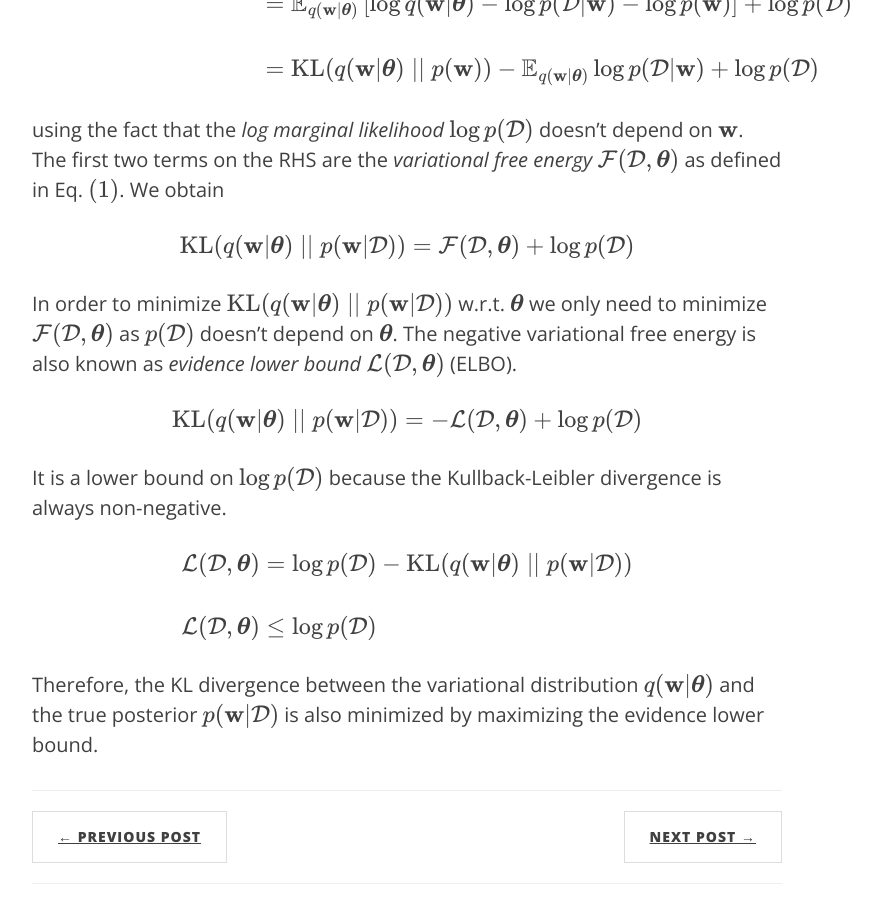
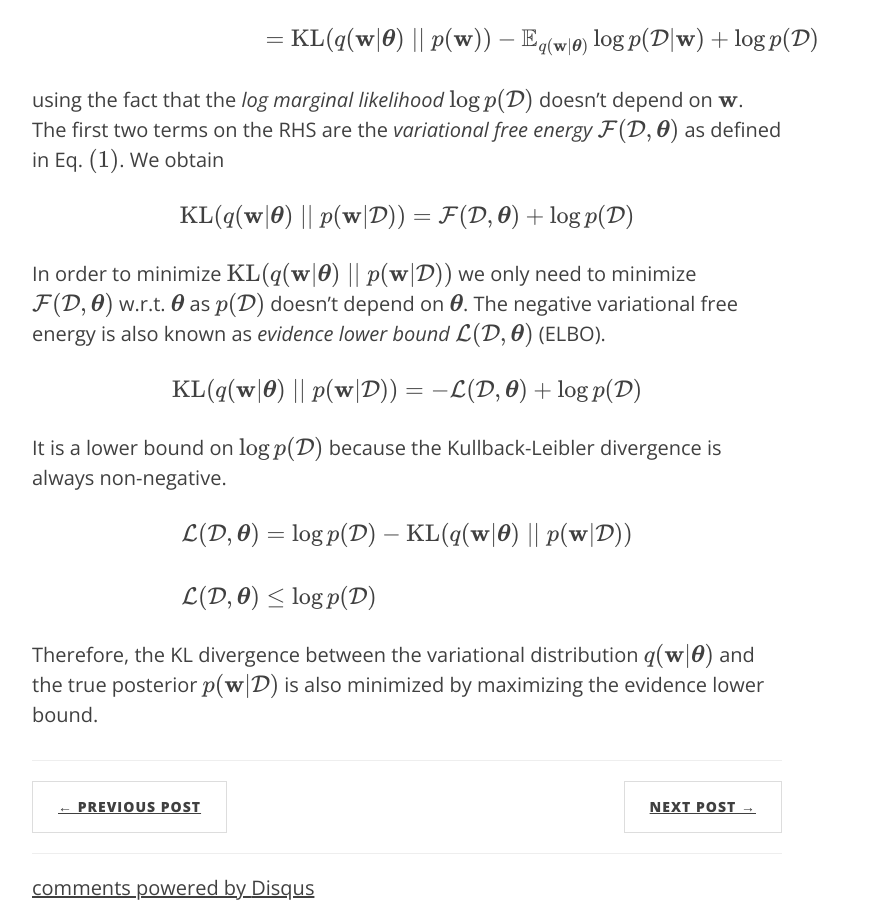
Before and after one commit to krasserm/krasserm.github.io, a Jekyll site: the page built from _posts/2019-03-14-bayesian-neural-networks.md, in a window 1280 px wide and 900 px high, scrolled down 9988 px. Shown: the whole window, without its empty margins (233-1114 px from the left). Built offline with Jekyll 4.4.1, drawn with Linux system fonts in a browser that asks for light colours; formulas are drawn with MathJax 3; comment, search, counter and statistics services are not loaded; some of the changed text lies outside the part shown.

Commit message:
Minor edit

```diff
--- a/_posts/2019-03-14-bayesian-neural-networks.md
+++ b/_posts/2019-03-14-bayesian-neural-networks.md
@@ -311,7 +311,7 @@ $$
 \mathcal{F}(\mathcal{D},\boldsymbol{\theta}) + \log p(\mathcal{D})
 $$
 
-In order to minimize $\mathrm{KL}(q(\mathbf{w} \lvert \boldsymbol{\theta}) \mid\mid p(\mathbf{w} \lvert \mathcal{D}))$ w.r.t. $\boldsymbol{\theta}$ we only need to minimize $\mathcal{F}(\mathcal{D},\boldsymbol{\theta})$ as $p(\mathcal{D})$ doesn't depend on $\boldsymbol{\theta}$. The negative variational free energy is also known as *evidence lower bound* $\mathcal{L}(\mathcal{D},\boldsymbol{\theta})$ (ELBO).
+In order to minimize $\mathrm{KL}(q(\mathbf{w} \lvert \boldsymbol{\theta}) \mid\mid p(\mathbf{w} \lvert \mathcal{D}))$ we only need to minimize $\mathcal{F}(\mathcal{D},\boldsymbol{\theta})$ w.r.t. $\boldsymbol{\theta}$ as $p(\mathcal{D})$ doesn't depend on $\boldsymbol{\theta}$. The negative variational free energy is also known as *evidence lower bound* $\mathcal{L}(\mathcal{D},\boldsymbol{\theta})$ (ELBO).
 
 $$
 \mathrm{KL}(q(\mathbf{w} \lvert \boldsymbol{\theta}) \mid\mid p(\mathbf{w} \lvert \mathcal{D})) =
```
Also changed, not shown: other parts of _posts/2019-03-14-bayesian-neural-networks.md (+1 -1 lines).
